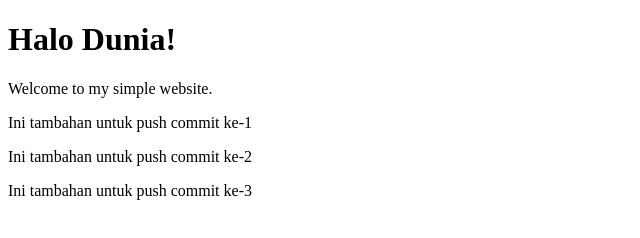
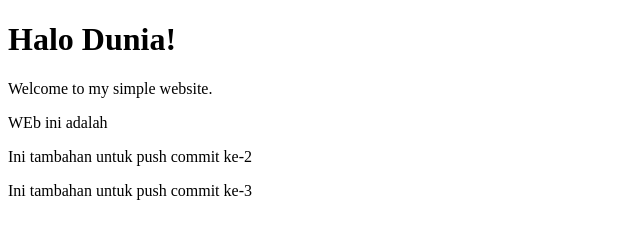
Before and after one commit to AveryAcee/commit, a plain HTML site: page index.html in a window 1280 px wide. Shown: the whole page, without its empty margins (0-640 px from the left). Drawn offline with Linux system fonts and the light colour scheme.

Commit message:
Commit 1

```diff
--- a/index.html
+++ b/index.html
@@ -7,7 +7,7 @@
 <body>
     <h1>Halo Dunia!</h1>
     <p>Welcome to my simple website.</p>
-    <p>Ini tambahan untuk push commit ke-1</p>
+    <p>WEb ini adalah</p>
     <p>Ini tambahan untuk push commit ke-2</p>
     <p>Ini tambahan untuk push commit ke-3</p>
 
```
